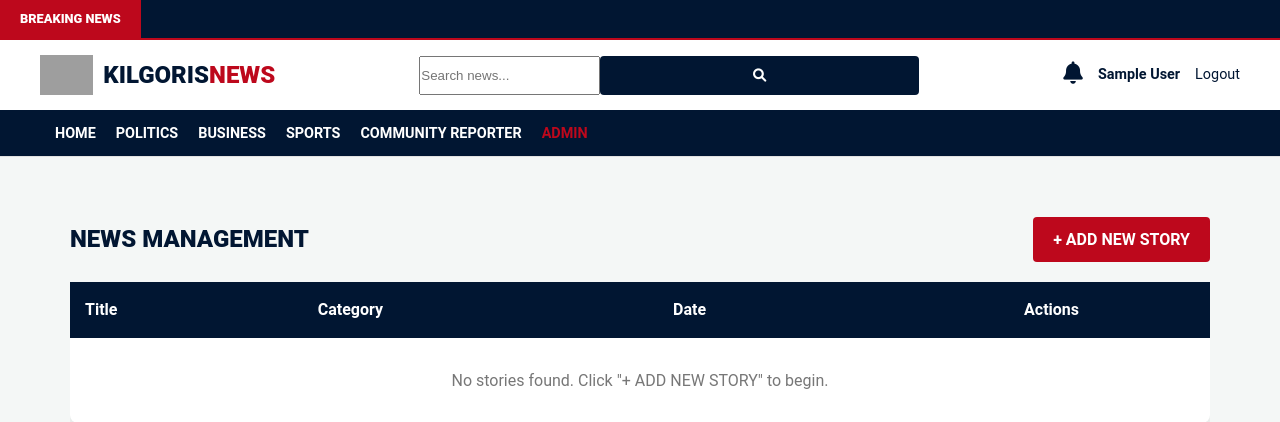
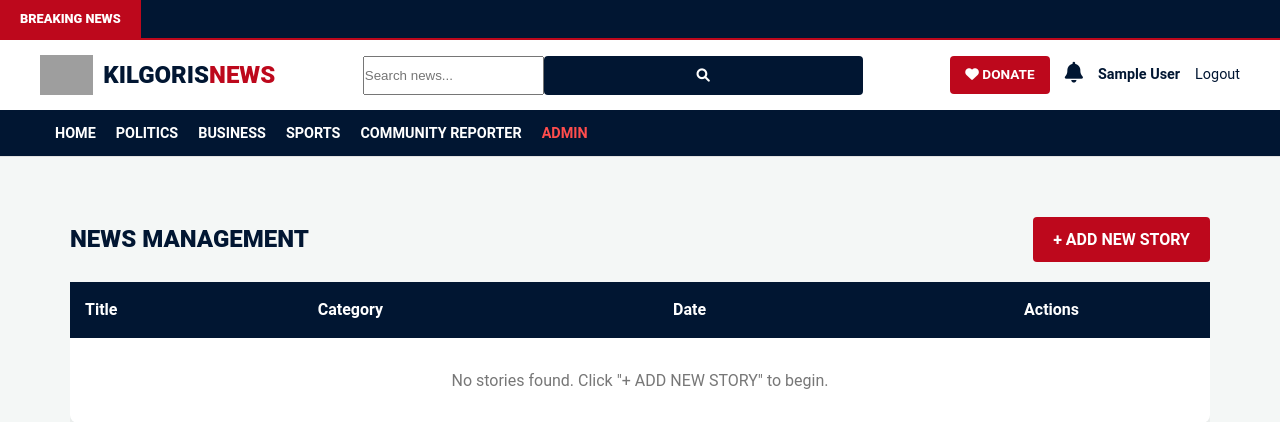
Before and after one commit to LedamaLeshoo/kilgoris-news, a Flask app: page /admin in a window 1280 px wide. Shown: the top 422 px of the page. Run offline with Flask 3, Linux system fonts and the light colour scheme; the visitor is signed in with stand-in values (Sample User, id 1); data that the repository does not hold is empty; grey boxes are pictures that could not be loaded.

Commit message:
Add files via upload

```diff
--- a/templates/base.html
+++ b/templates/base.html
@@ -51,7 +51,6 @@
                 <img src="https://res.cloudinary.com/dfowijvky/image/upload/v1777887790/imresizer-logo_cpmbvd.png"
                      alt="Logo"
                      style="height: 40px; width: auto; display: block;">
-
                 <h1 style="color: var(--navy); font-weight: 900; margin: 0; font-size: 1.5rem;">KILGORIS<span style="color: var(--red);">NEWS</span></h1>
             </a>
         </div>
@@ -63,35 +62,39 @@
             </form>
         </div>
 
-            <div class="user-actions">
+        <div class="user-actions" style="display: flex; align-items: center; gap: 15px;">
+            <a href="{{ url_for('donate') }}" class="subscribe-btn" style="background-color: var(--red); color: white; text-decoration: none; padding: 8px 15px; border-radius: 4px; font-weight: bold; font-size: 0.85rem;">
+                <i class="fas fa-heart"></i> DONATE
+            </a>
+
             {% if session.get('user_id') %}
-                    <div class="notification-wrapper">
-                        <a href="{{ url_for('notifications') }}">
-                            <i class="fas fa-bell"></i>
+                <div class="notification-wrapper" style="position: relative;">
+                    <a href="{{ url_for('notifications') }}" style="color: var(--navy); text-decoration: none;">
+                        <i class="fas fa-bell" style="font-size: 1.3rem;"></i>
                         {% if unread_count > 0 %}
-                                <span class="notif-badge">{{ unread_count }}</span>
+                            <span class="notif-badge" style="position: absolute; top: -8px; right: -8px; background: var(--red); color: white; font-size: 0.7rem; padding: 2px 5px; border-radius: 50%; font-weight: bold;">{{ unread_count }}</span>
                         {% endif %}
                     </a>
                 </div>
-                    <span class="user-name">{{ session.get('user_name') }}</span>
-                    <a href="{{ url_for('logout') }}" class="auth-link">Logout</a>
+                <span class="user-name" style="font-weight: bold; color: var(--navy);">{{ session.get('user_name') }}</span>
+                <a href="{{ url_for('logout') }}" class="auth-link" style="color: var(--navy); text-decoration: none; font-size: 0.9rem;">Logout</a>
             {% else %}
-                    <a href="{{ url_for('login') }}" class="auth-link">Login</a>
-                    <a href="{{ url_for('register') }}" class="subscribe-btn">Subscribe</a>
+                <a href="{{ url_for('login') }}" class="auth-link" style="color: var(--navy); text-decoration: none;">Login</a>
+                <a href="{{ url_for('register') }}" class="subscribe-btn" style="text-decoration: none; background-color: var(--navy); color: white; padding: 8px 15px; border-radius: 4px;">Subscribe</a>
             {% endif %}
         </div>
     </div>
 
-        <nav class="main-nav">
+    <nav class="main-nav" style="background-color: var(--navy) !important; padding: 10px 0;">
         <div class="container">
             <ul style="display: flex; list-style: none; gap: 20px; margin: 0; padding: 0;">
-                    <li><a href="{{ url_for('home') }}">Home</a></li>
-                    <li><a href="{{ url_for('home', category='politics') }}">Politics</a></li>
-                    <li><a href="{{ url_for('home', category='business') }}">Business</a></li>
-                    <li><a href="{{ url_for('home', category='sports') }}">Sports</a></li>
-                    <li><a href="{{ url_for('community_reporter') }}">Community Reporter</a></li>
+                <li><a href="{{ url_for('home') }}" style="color: white !important; text-decoration: none; font-weight: bold; font-size: 0.9rem; text-transform: uppercase;">Home</a></li>
+                <li><a href="{{ url_for('home', category='politics') }}" style="color: white !important; text-decoration: none; font-weight: bold; font-size: 0.9rem; text-transform: uppercase;">Politics</a></li>
+                <li><a href="{{ url_for('home', category='business') }}" style="color: white !important; text-decoration: none; font-weight: bold; font-size: 0.9rem; text-transform: uppercase;">Business</a></li>
+                <li><a href="{{ url_for('home', category='sports') }}" style="color: white !important; text-decoration: none; font-weight: bold; font-size: 0.9rem; text-transform: uppercase;">Sports</a></li>
+                <li><a href="{{ url_for('community_reporter') }}" style="color: white !important; text-decoration: none; font-weight: bold; font-size: 0.9rem; text-transform: uppercase;">Community Reporter</a></li>
                 {% if session.get('is_admin') %}
-                        <li><a href="{{ url_for('admin_dashboard') }}" style="color: var(--red) !important;">Admin</a></li>
+                    <li><a href="{{ url_for('admin_dashboard') }}" style="color: #ff4d4d !important; text-decoration: none; font-weight: bold; font-size: 0.9rem; text-transform: uppercase;">Admin</a></li>
                 {% endif %}
             </ul>
         </div>
```
Lines whose indentation alone changed are shown as unchanged.
